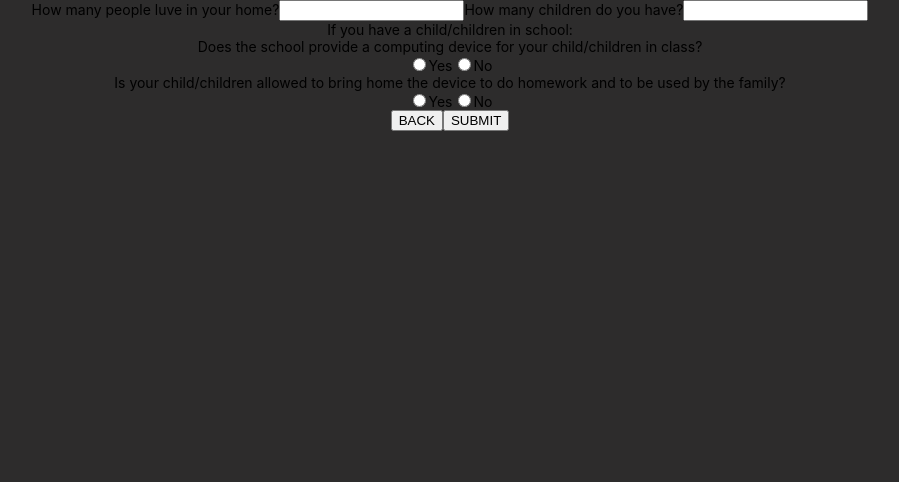
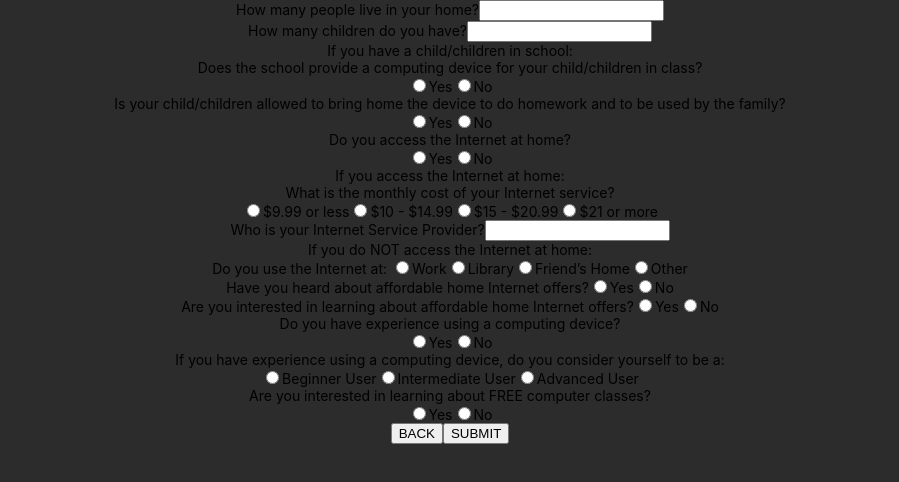
Before and after one commit to CS-SG-Studio/San-Jose-MOTI, a React (Create React App) app in the folder san-jose-digital/: page / in a window 1280 px wide. Shown: the top 482 px of the page, without its empty margins (190-1089 px from the left). Built offline with nearby package versions, Linux system fonts and the light colour scheme.

Commit message:
finished the questionnaire

```diff
--- a/san-jose-digital/src/screens/Questionnaire/Questionnaire2.js
+++ b/san-jose-digital/src/screens/Questionnaire/Questionnaire2.js
@@ -105,7 +105,6 @@ function Questionnaire2() {
           <br />
           <input type="radio" id="yes" name="smartphone" value="yes" />
           <label for="yes">Yes</label>
-          <br />
           <input type="radio" id="no" name="smartphone" value="no" />
           <label for="no">No</label> <br />
           <label>If you have a smartphone: </label> <br />
--- a/san-jose-digital/src/screens/Questionnaire/Questionnaire3.js
+++ b/san-jose-digital/src/screens/Questionnaire/Questionnaire3.js
@@ -1,13 +1,10 @@
 function Questionnaire3() {
   return (
     <>
-      <container>
       <form className="form">
         <div className="form-control">
-            <label htmlFor="household">
-              How many people luve in your home?
-            </label>
-            <input type="number" id="household" name="household"></input>
+          <label htmlFor="household">How many people live in your home?</label>
+          <input type="number" id="household" name="household"></input> <br />
           <label htmlFor="children">How many children do you have?</label>
           <input type="number" id="household" name="household"></input>
           <br />
@@ -32,9 +29,103 @@ function Questionnaire3() {
           <input type="radio" id="no2" name="home" value="no" />
           <label for="no2">No</label>
         </div>
-
+        <div>
+          <label htmlFor="internetaccess">
+            Do you access the Internet at home?
+          </label>
+          <br />
+          <input type="radio" id="yes" name="internetaccess" value="yes" />
+          <label for="yes">Yes</label>
+          <input type="radio" id="no" name="internetaccess" value="no" />
+          <label for="no">No</label>
+          <br />
+          <label>If you access the Internet at home: </label> <br />
+          <label htmlFor="cost">
+            What is the monthly cost of your Internet service?
+          </label>
+          <br />
+          <input type="radio" id="1" name="cost" value="1" />
+          <label for="1">$9.99 or less</label>
+          <input type="radio" id="2" name="cost" value="2" />
+          <label for="2">$10 - $14.99</label>
+          <input type="radio" id="3" name="cost" value="3" />
+          <label for="3">$15 - $20.99</label>
+          <input type="radio" id="4" name="cost" value="4" />
+          <label for="4">$21 or more</label> <br />
+          <label htmlFor="provider">
+            Who is your Internet Service Provider?
+          </label>
+          <input type="text" id="provider" name="provider"></input> <br />
+          <label>If you do NOT access the Internet at home: </label> <br />
+          <label for="internetuse"> Do you use the Internet at: </label>
+          <input type="radio" id="work" name="internetuse" value="work" />
+          <label for="work">Work</label>
+          <input type="radio" id="library" name="internetuse" value="library" />
+          <label for="library">Library</label>
+          <input
+            type="radio"
+            id="Friend’s Home"
+            name="cost"
+            value="Friend’s Home"
+          />
+          <label for="Friend’s Home">Friend’s Home</label>
+          <input type="radio" id="other" name="internetuse" value="other" />
+          <label for="other">Other</label> <br />
+          <label for="heardof">
+            Have you heard about affordable home Internet offers?
+          </label>
+          <input type="radio" id="yes2" name="heardof" value="yes2" />
+          <label for="yes2">Yes</label>
+          <input type="radio" id="no2" name="heardof" value="no2" />
+          <label for="no2">No</label> <br/>
+          <label for="learning">
+            Are you interested in learning about affordable home Internet
+            offers?
+          </label>
+          <input type="radio" id="yes3" name="learning" value="yes3" />
+          <label for="yes2">Yes</label>
+          <input type="radio" id="no3" name="learning" value="no3" />
+          <label for="no3">No</label>
+        </div>
+        <div>
+          <label htmlFor="experience">
+            Do you have experience using a computing device?
+          </label>
+          <br />
+          <input type="radio" id="yes" name="experience" value="yes" />
+          <label for="yes">Yes</label>
+          <input type="radio" id="no" name="experience" value="no" />
+          <label for="no">No</label>
+        </div>
+        <div>
+          <label htmlFor="level">
+            If you have experience using a computing device, do you consider
+            yourself to be a:
+          </label>
+          <br />
+          <input type="radio" id="beginner" name="level" value="beginner" />
+          <label for="beginner">Beginner User</label>
+          <input
+            type="radio"
+            id="intermediate"
+            name="level"
+            value="intermediate"
+          />
+          <label for="intermediate">Intermediate User</label>
+          <input type="radio" id="advanced" name="level" value="advanced" />
+          <label for="advanced">Advanced User</label>
+        </div>
+        <div>
+          <label htmlFor="classes">
+            Are you interested in learning about FREE computer classes?
+          </label>
+          <br />
+          <input type="radio" id="yes" name="classes" value="yes" />
+          <label for="yes">Yes</label>
+          <input type="radio" id="no" name="classes" value="no" />
+          <label for="no">No</label>
+        </div>
       </form>
-      </container>
       <div>
         <button type="submit">BACK</button>
         <button type="submit">SUBMIT</button>
```
Lines whose indentation alone changed are shown as unchanged.
